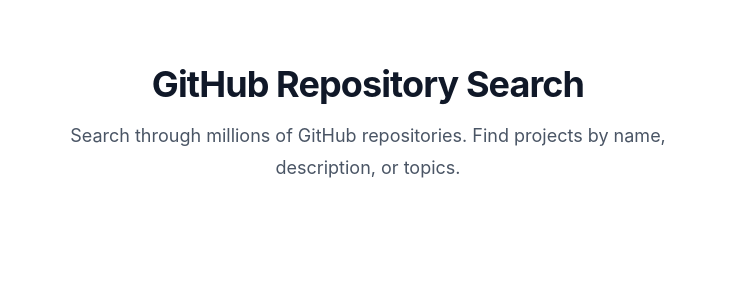
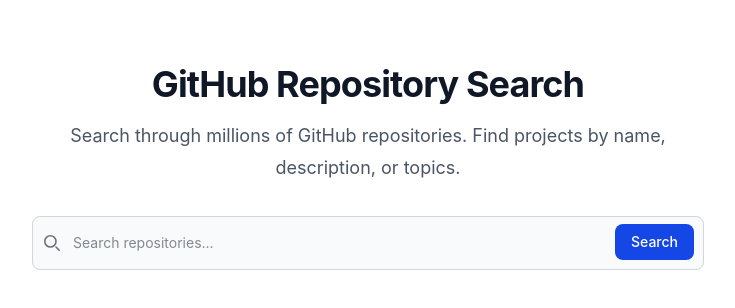
Before and after one commit to m1chalkubiak/github-repository-finder, a Next.js app: page / in a window 1280 px wide. Shown: the top 308 px of the page, without its empty margins (272-1007 px from the left). Built offline with nearby package versions, Linux system fonts and the light colour scheme.

Commit message:
feat: add search form

```diff
--- a/app/page.tsx
+++ b/app/page.tsx
@@ -1,11 +1,16 @@
+import { SearchForm } from "components/SearchForm";
+
 export default function HomePage() {
   return (
     <main className="container mx-auto px-4 py-8">
-      <section className="mx-auto max-w-2xl text-center">
+      <header className="mx-auto max-w-2xl text-center">
         <h1 className="mt-8 text-3xl font-bold tracking-tight text-gray-900 sm:text-4xl">GitHub Repository Search</h1>
         <p className="mt-4 text-lg leading-8 text-gray-600">
           Search through millions of GitHub repositories. Find projects by name, description, or topics.
         </p>
+      </header>
+      <section className="mt-8">
+        <SearchForm />
       </section>
     </main>
   );
--- /dev/null
+++ b/components/SearchForm/SearchForm.tsx
@@ -0,0 +1,72 @@
+"use client";
+
+import { useRouter, useSearchParams } from "next/navigation";
+import { FormEvent, useTransition } from "react";
+
+export function SearchForm() {
+  const router = useRouter();
+  const searchParams = useSearchParams();
+  const [isPending, startTransition] = useTransition();
+  const currentSearchQuery = searchParams.get("q") || "";
+
+  const handleSubmit = (event: FormEvent<HTMLFormElement>) => {
+    event.preventDefault();
+    const formData = new FormData(event.currentTarget);
+    const newSearchQuery = formData.get("search")?.toString().trim() || "";
+
+    if (!newSearchQuery || newSearchQuery === currentSearchQuery) {
+      return;
+    }
+
+    startTransition(() => {
+      router.push(`/?q=${newSearchQuery}`);
+    });
+  };
+
+  return (
+    <form onSubmit={handleSubmit} className="mx-auto max-w-2xl">
+      <label htmlFor="default-search" className="sr-only mb-2 text-sm font-medium text-gray-900 dark:text-white">
+        Search
+      </label>
+      <div className="relative">
+        <div className="pointer-events-none absolute inset-y-0 start-0 flex items-center ps-3">
+          {isPending ? (
+            <div className="h-4 w-4 animate-spin rounded-full border-2 border-gray-500 border-t-transparent" />
+          ) : (
+            <svg
+              className="h-4 w-4 text-gray-500 dark:text-gray-400"
+              aria-hidden="true"
+              xmlns="http://www.w3.org/2000/svg"
+              fill="none"
+              viewBox="0 0 20 20"
+            >
+              <path
+                stroke="currentColor"
+                strokeLinecap="round"
+                strokeLinejoin="round"
+                strokeWidth="2"
+                d="m19 19-4-4m0-7A7 7 0 1 1 1 8a7 7 0 0 1 14 0Z"
+              />
+            </svg>
+          )}
+        </div>
+        <input
+          type="search"
+          name="search"
+          id="default-search"
+          defaultValue={searchParams.get("q") || ""}
+          className="block w-full rounded-lg border border-gray-300 bg-gray-50 p-4 ps-10 text-sm text-gray-900 focus:border-blue-500 focus:ring-blue-500 dark:border-gray-600 dark:bg-gray-700 dark:text-white dark:placeholder-gray-400 dark:focus:border-blue-500 dark:focus:ring-blue-500"
+          placeholder="Search repositories..."
+          disabled={isPending}
+        />
+        <button
+          type="submit"
+          disabled={isPending}
+          className="absolute end-2.5 bottom-2.5 rounded-lg bg-blue-700 px-4 py-2 text-sm font-medium text-white hover:bg-blue-800 focus:ring-4 focus:ring-blue-300 focus:outline-none disabled:cursor-not-allowed disabled:opacity-50 dark:bg-blue-600 dark:hover:bg-blue-700 dark:focus:ring-blue-800"
+        >
+          {isPending ? "Searching..." : "Search"}
+        </button>
+      </div>
+    </form>
+  );
+}
--- /dev/null
+++ b/components/SearchForm/SearchForm.types.ts
@@ -0,0 +1,3 @@
+export interface SearchFormProps {
+  defaultValue?: string;
+}
--- /dev/null
+++ b/components/SearchForm/index.ts
@@ -0,0 +1 @@
+export { SearchForm } from "./SearchForm";
```
Also changed, not shown: 1 other file (tests, documents, lock files or other folders).
